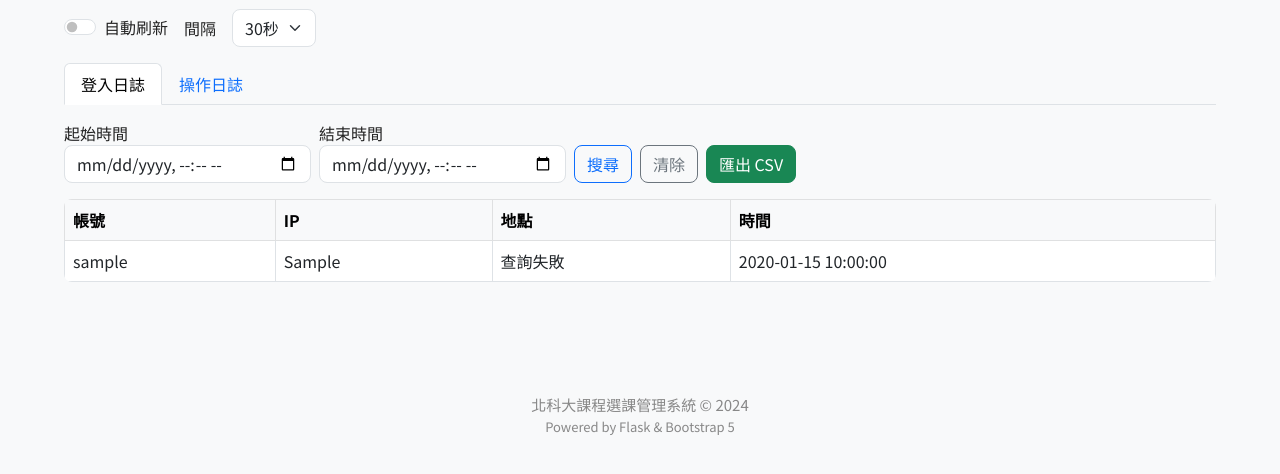
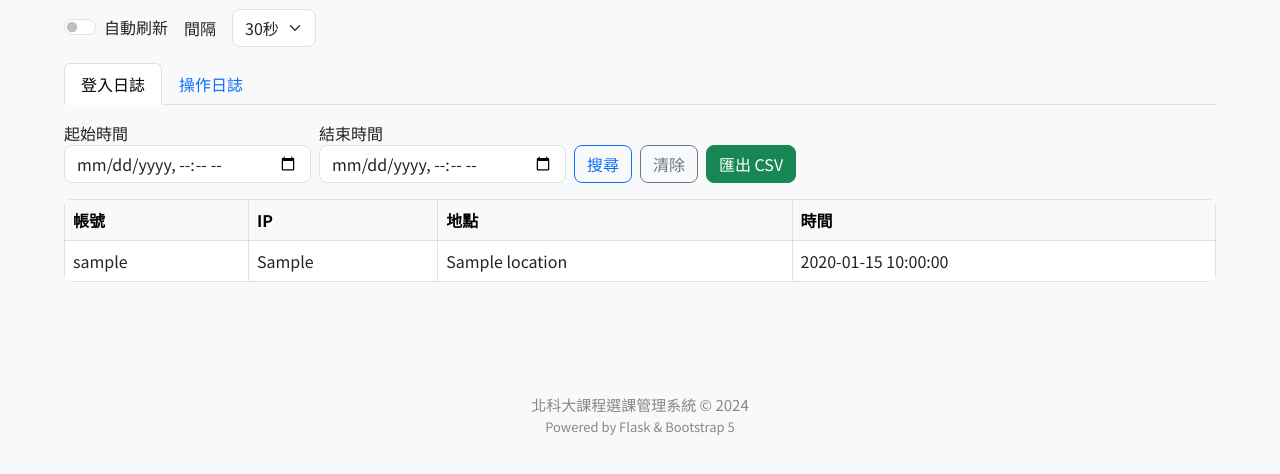
Before and after one commit to wie-shih-chen/ntut_course, a Flask app: template templates/login_log.html in a window 1280 px wide. Shown: the part 239-713 px from the top of the page. Run offline with Flask 3, Linux system fonts and the light colour scheme; the template is opened without the code that fills it: most values are stand-ins (such as "Sample title", 1, 10 or a date in 2020).

Commit message:
feat: 登入日誌地點後端查詢，僅管理員可見登入日誌入口

```diff
--- a/app.py
+++ b/app.py
@@ -8,6 +8,7 @@ from flask import Flask, render_template, request, redirect, url_for, session, f
 from urllib.parse import quote
 from flask_swagger_ui import get_swaggerui_blueprint
 import csv
+import requests
 
 app = Flask(__name__)
 app.secret_key = 'your_secret_key'  # 請改成安全的 key
@@ -1455,9 +1456,20 @@ def write_login_log(username, ip):
             log = json.load(f)
     except Exception:
         pass
+    # 查詢 IP 地理位置
+    location = "查無地點"
+    if ip != '127.0.0.1' and ip != '::1':
+        try:
+            res = requests.get(f'http://ip-api.com/json/{ip}?lang=zh-TW', timeout=2)
+            data = res.json()
+            if data.get('status') == 'success':
+                location = f"{data.get('country','')}{data.get('regionName','')}{data.get('city','')}"
+        except Exception:
+            location = "查詢失敗"
     log.append({
         'username': username,
         'ip': ip,
+        'location': location,
         'time': datetime.now().strftime('%Y-%m-%d %H:%M:%S')
     })
     with open(LOGIN_LOG_FILE, 'w', encoding='utf-8') as f:
--- a/templates/login.html
+++ b/templates/login.html
@@ -23,9 +23,7 @@
       {% endif %}
     {% endwith %}
     {% if user and user.role == 'admin' %}
-    <div class="text-end mb-2">
-      <a href="{{ url_for('admin_login_log') }}" class="btn btn-outline-secondary btn-sm">登入日誌</a>
-    </div>
+    {# 管理員專用登入日誌按鈕已移除 #}
     {% endif %}
   </div>
 </div>
--- a/templates/login_log.html
+++ b/templates/login_log.html
@@ -64,7 +64,7 @@
             <tr>
               <td>{{ item.username }}</td>
               <td>{{ item.ip }}</td>
-              <td class="ip-location" data-ip="{{ item.ip }}"></td>
+              <td>{{ item.location or '' }}</td>
               <td>{{ item.time | to_taipei_time }}</td>
             </tr>
             {% else %}
@@ -221,27 +221,6 @@ function exportTableToCSV(table, filename) {
   link.click();
   document.body.removeChild(link);
 }
-// --- IP 反查地點（登入日誌）---
-function fetchIpLocation(ip, td) {
-  // 使用 ip-api.com 免費 API
-  fetch(`https://ip-api.com/json/${ip}?lang=zh-TW`).then(r => r.json()).then(data => {
-    if (data.status === 'success') {
-      td.textContent = (data.country || '') + (data.regionName ? ' ' + data.regionName : '') + (data.city ? ' ' + data.city : '');
-    } else {
-      td.textContent = '查無';
-    }
-  }).catch(() => { td.textContent = '查詢失敗'; });
-}
-document.addEventListener('DOMContentLoaded', function() {
-  // 自動查詢登入日誌 IP 地點
-  document.querySelectorAll('#loginLogTbody tr').forEach(row => {
-    const ipTd = row.querySelector('td[data-ip]');
-    const locTd = row.querySelector('.ip-location');
-    if (ipTd && locTd) {
-      fetchIpLocation(ipTd.dataset.ip, locTd);
-    }
-  });
-});
 // --- 自動刷新/即時監控 ---
 let autoRefreshTimer = null;
 let lastActiveTab = 'login-log';
@@ -285,14 +264,6 @@ function fetchLogAjax(type) {
     if (type === 'login') {
       updateLoginLogTable(data);
       filterLoginLogByTime();
-      // 重新查詢 IP 地點
-      document.querySelectorAll('#loginLogTbody tr').forEach(row => {
-        const ipTd = row.querySelector('td[data-ip]');
-        const locTd = row.querySelector('.ip-location');
-        if (ipTd && locTd) {
-          fetchIpLocation(ipTd.dataset.ip, locTd);
-        }
-      });
     } else {
       updateOpLogTable(data);
       filterOpLogByTime();
@@ -302,7 +273,7 @@ function fetchLogAjax(type) {
 function updateLoginLogTable(logs) {
   const tbody = document.getElementById('loginLogTbody');
   tbody.innerHTML = logs.length ? logs.map(item =>
-    `<tr><td>${item.username}</td><td data-ip="${item.ip}">${item.ip}</td><td class="ip-location" data-ip="${item.ip}"></td><td>${toTaipeiTime(item.time)}</td></tr>`
+    `<tr><td>${item.username}</td><td>${item.ip}</td><td>${item.location or ''}</td><td>${toTaipeiTime(item.time)}</td></tr>`
   ).join('') : '<tr><td colspan="4" class="text-center">尚無登入紀錄</td></tr>';
 }
 function updateOpLogTable(logs) {
```
